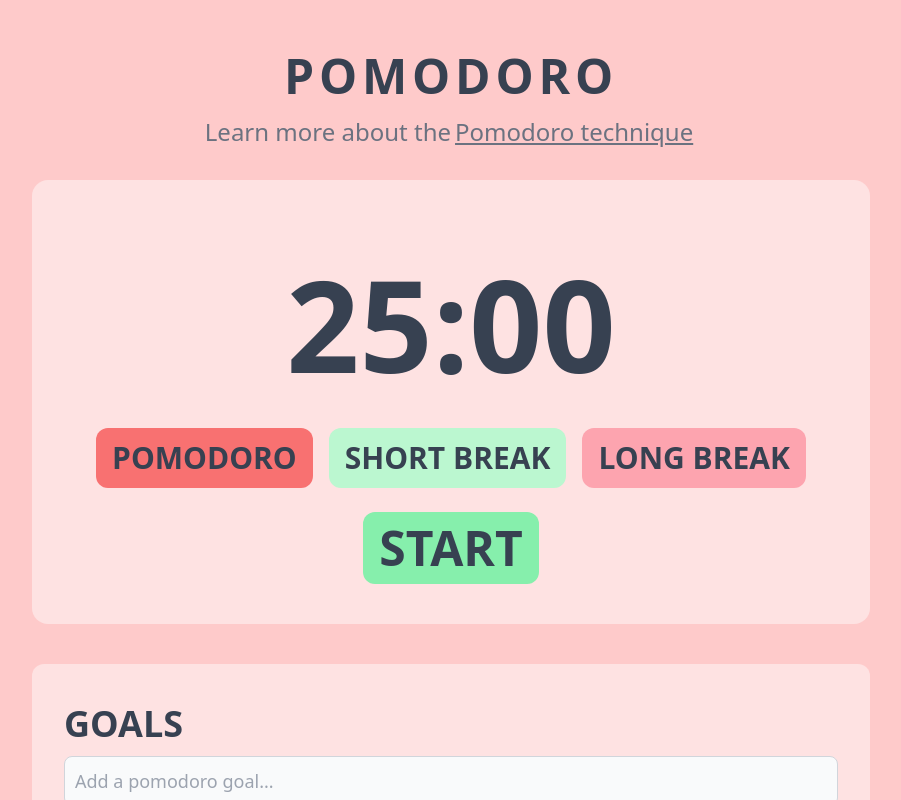
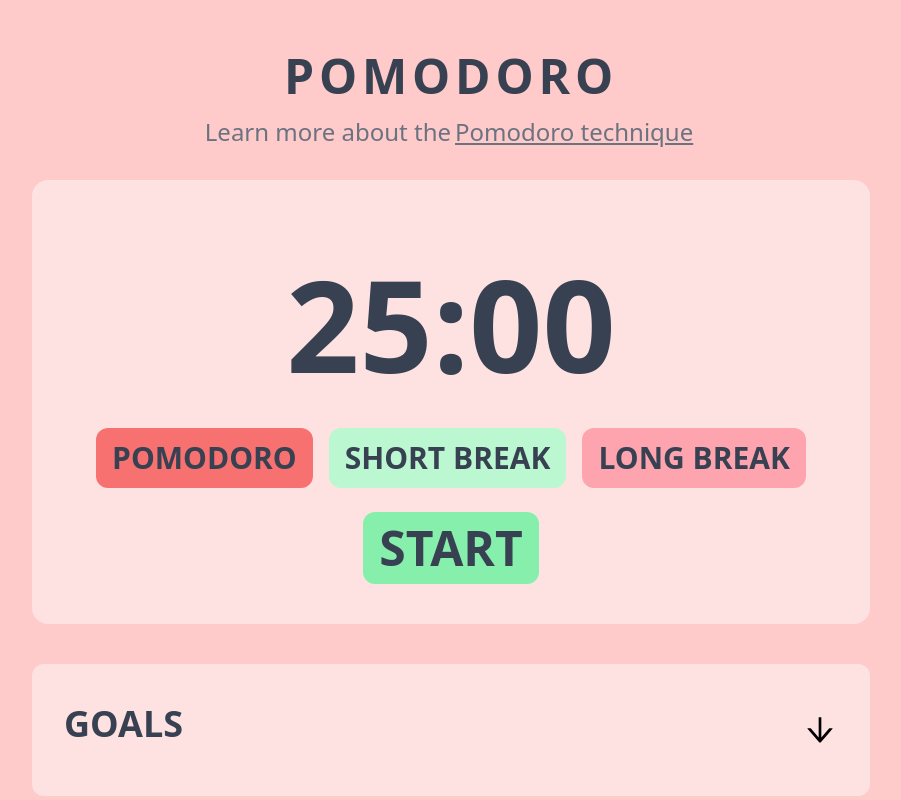
Before and after one commit to bskokdev/react-pomodoro, a React (Vite) app: page / in a window 1280 px wide. Shown: the top 800 px of the page, without its empty margins (189-1090 px from the left). Built offline with nearby package versions, Linux system fonts and the light colour scheme.

Commit message:
moved useGoals to app.tsx, added docs and added toggle for goals

```diff
--- a/src/App.tsx
+++ b/src/App.tsx
@@ -2,7 +2,11 @@ import { PomodoroTimer } from "./components/PomodoroTimer";
 import { PomodoroGoals } from "./components/goals/PomodoroGoals";
 import { usePomodoro } from "./hooks/usePomodoro";
 import { PomodoroControls } from "./components/controls/PomodoroControls";
-import {TimerControl} from "./components/controls/TimerControl";
+import { TimerControl } from "./components/controls/TimerControl";
+import { AddPomodoro } from "./components/AddPomodoro";
+import React from "react";
+import { useGoals } from "./hooks/useGoals";
+import { PomodoroGoalsGroupControls } from "./components/controls/PomodoroGoalsGroupControls";
 
 /**
  * This is the application component which loads the app
@@ -17,12 +21,30 @@ function App() {
     takeShortBreak,
     takeLongBreak,
   } = usePomodoro();
+
+  const {
+    goals,
+    addGoalByName,
+    completeGoal,
+    deleteGoal,
+    deleteFinished,
+    deleteAllGoals,
+  } = useGoals();
+
   // controls for the timer
   const controlActions = { pomodoro, takeShortBreak, takeLongBreak };
   const timerControl = { isRunning, start, pause };
 
+  // goals grouped props and actions
+  const goalsRenderProps = { goals, completeGoal, deleteGoal };
+  const goalsGroupsActions = {
+    deleteFinished,
+    deleteAllGoals,
+  };
+
   return (
-    <div className="bg-red-200 flex flex-col items-center p-5">
+    <div className="bg-red-200 flex flex-col items-center p-5 min-h-screen">
+      {/* Header */}
       <div className="py-8">
         <h1 className="tracking-widest text-5xl uppercase font-extrabold text-center text-gray-700">
           Pomodoro
@@ -38,12 +60,18 @@ function App() {
           </a>
         </h2>
       </div>
+      {/* Timer and goals */}
       <div className="flex flex-col gap-y-4 lg:gap-y-10 justify-center">
         <PomodoroTimer formattedTimer={formattedTimer}>
           <PomodoroControls {...controlActions} />
           <TimerControl {...timerControl} />
         </PomodoroTimer>
-        <PomodoroGoals />
+        <PomodoroGoals title="Goals" {...goalsRenderProps}>
+          <AddPomodoro addGoalByName={addGoalByName} />
+          {goals.length > 0 && (
+            <PomodoroGoalsGroupControls {...goalsGroupsActions} />
+          )}
+        </PomodoroGoals>
       </div>
     </div>
   );
--- a/src/components/PomodoroTimer.tsx
+++ b/src/components/PomodoroTimer.tsx
@@ -6,7 +6,9 @@ interface IPomodoroTimerProps {
 }
 
 /**
- * Pomodoro timer component is responsible for rendering the timer and its controls
+ * This component renders the timer and additional children (controls etc.)
+ * @param formattedTimer
+ * @param children
  */
 export function PomodoroTimer({formattedTimer, children}: IPomodoroTimerProps) {
     return (
--- /dev/null
+++ b/src/components/Toggle.tsx
@@ -0,0 +1,29 @@
+import { AiOutlineArrowDown, AiOutlineArrowUp } from "react-icons/ai";
+
+interface IToggleProps {
+  toggleValue: boolean;
+  toggle: () => void;
+}
+
+/**
+ * This component renders an arrow up or down depending on the toggleValue and calls the toggle function on click
+ * @param toggleValue
+ * @param toggle
+ * @constructor
+ */
+export function Toggle({ toggleValue, toggle }: IToggleProps) {
+  if (toggleValue) {
+    return (
+      <AiOutlineArrowUp
+        onClick={toggle}
+        className="hover:cursor-pointer text-4xl"
+      />
+    );
+  }
+  return (
+    <AiOutlineArrowDown
+      onClick={toggle}
+      className="hover:cursor-pointer text-4xl"
+    />
+  );
+}
--- a/src/components/controls/PomodoroGoalsGroupControls.tsx
+++ b/src/components/controls/PomodoroGoalsGroupControls.tsx
@@ -2,18 +2,18 @@ import { ActionButton } from "./ActionButton";
 import { AiFillDelete } from "react-icons/ai";
 
 interface IPomodoroGoalsGroupControls {
-  deleteFinishedGoals: () => void;
+  deleteFinished: () => void;
   deleteAllGoals: () => void;
 }
 
 export function PomodoroGoalsGroupControls({
-  deleteFinishedGoals,
+  deleteFinished,
   deleteAllGoals,
 }: IPomodoroGoalsGroupControls) {
   return (
     <div className="flex gap-x-4 justify-end">
       <ActionButton
-        onClick={deleteFinishedGoals}
+        onClick={deleteFinished}
         text="Finished"
         icon={<AiFillDelete />}
         color="bg-red-400"
--- a/src/components/goals/PomodoroGoals.tsx
+++ b/src/components/goals/PomodoroGoals.tsx
@@ -1,25 +1,44 @@
 import { PomodoroGoal } from "./PomodoroGoal";
-import React from "react";
-import {useGoals} from "../../hooks/useGoals";
-import {AddPomodoro} from "../AddPomodoro";
-import {PomodoroGoalsGroupControls} from "../controls/PomodoroGoalsGroupControls";
+import React, { ReactNode } from "react";
+import { Goal } from "../../types";
+import { useToggle } from "../../hooks/useToggle";
+import { Toggle } from "../Toggle";
 
-export function PomodoroGoals() {
-  const {
+interface IPomodoroGoalsProps {
+  title: string;
+  goals: Goal[];
+  completeGoal: (index: number) => void;
+  deleteGoal: (index: number) => void;
+  children: ReactNode;
+}
+
+/**
+ * This component renders the goals and additional children (controls etc.)
+ * @param goals
+ * @param title
+ * @param children
+ * @param completeGoal - callback for completing a goal
+ * @param deleteGoal - callback for deleting a goal
+ */
+export function PomodoroGoals({
   goals,
-    addGoalByName,
+  title,
+  children,
   completeGoal,
   deleteGoal,
-    deleteFinished,
-    deleteAllGoals,
-  } = useGoals();
-  const groupActions = { deleteFinishedGoals: deleteFinished, deleteAllGoals };
+}: IPomodoroGoalsProps) {
+  const [toggleValue, toggle] = useToggle();
   return (
     <div className="bg-red-100 rounded-xl py-10 px-8">
+      <div className="flex justify-between items-center">
+        {/* title */}
         <h2 className="text-gray-700 text-4xl font-extrabold pb-3 uppercase">
-        goals
+          {title}
         </h2>
-      <AddPomodoro addGoalByName={addGoalByName} />
+        <Toggle toggleValue={toggleValue} toggle={toggle} />
+      </div>
+      {toggleValue && (
+        <div>
           {/* rendering goals */}
           <ul>
             {goals.map((goal, idx) => (
@@ -34,8 +53,9 @@ export function PomodoroGoals() {
               </li>
             ))}
           </ul>
-      {/* Multi delete actions */}
-      {goals.length > 0 && <PomodoroGoalsGroupControls {...groupActions} />}
+          {children}
+        </div>
+      )}
     </div>
   );
 }
--- /dev/null
+++ b/src/hooks/useToggle.ts
@@ -0,0 +1,11 @@
+import {useCallback, useState} from "react";
+
+/**
+ * A hook that returns a boolean value and a function to toggle it.
+ * @param initialValue
+ */
+export function useToggle(initialValue = false): [boolean, () => void] {
+  const [toggleValue, setToggleValue] = useState(initialValue);
+  const toggle = useCallback(() => setToggleValue((value) => !value), []);
+  return [toggleValue, toggle];
+}
```
Also changed, not shown: src/hooks/useGoals.ts (+11 -4 lines). Lines whose indentation alone changed are shown as unchanged.
